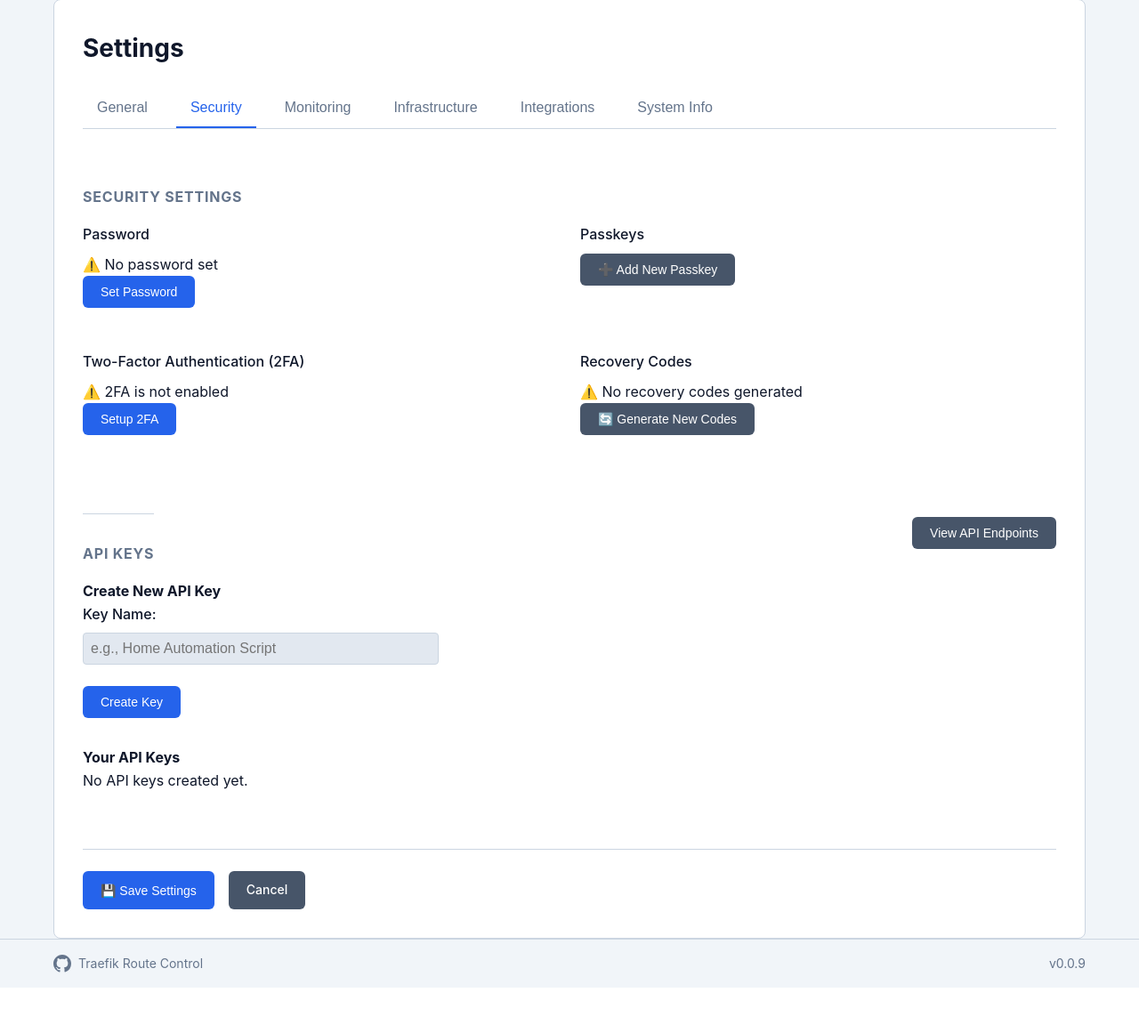
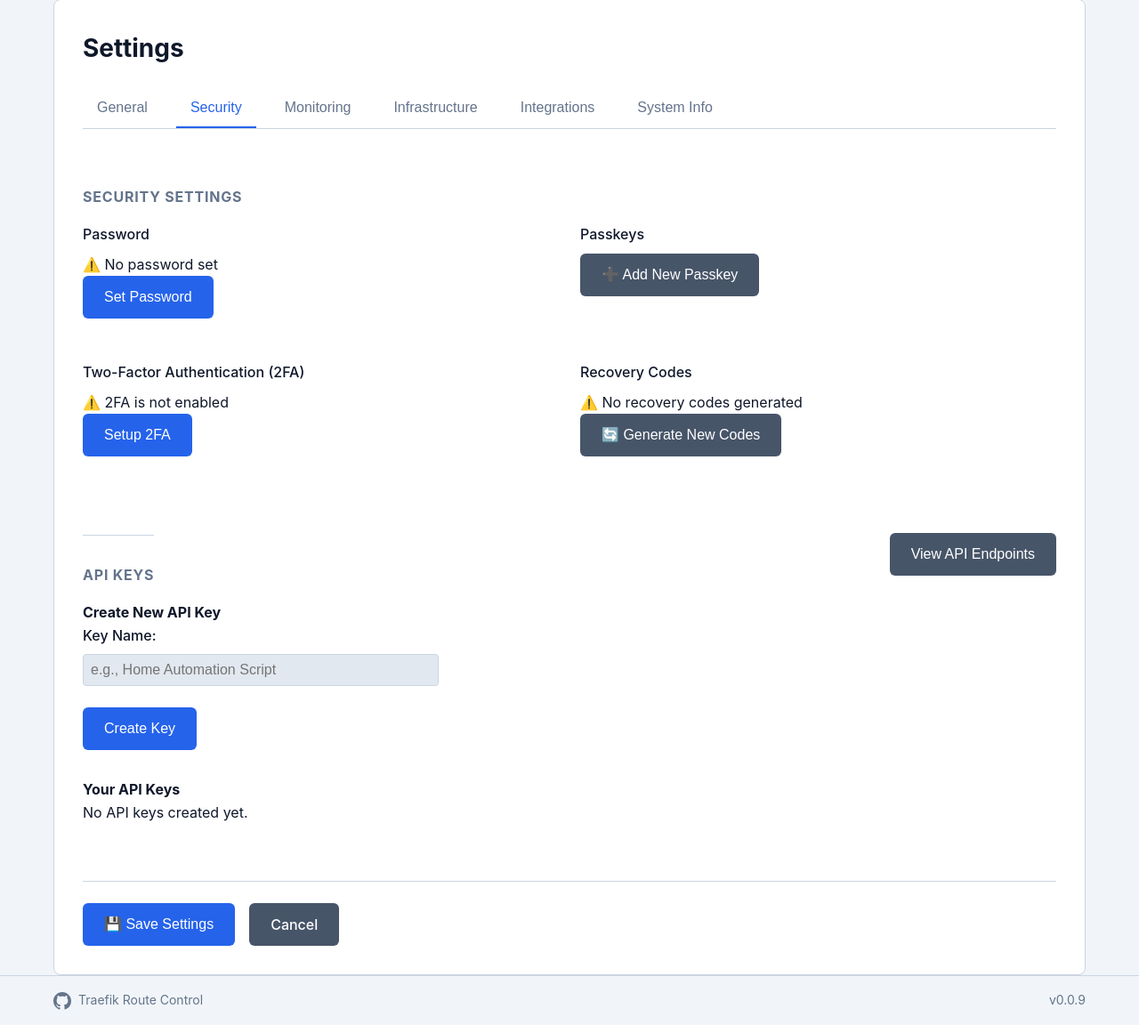
Before and after one commit to m1ckyb/Traefik-Route-Control, a Flask app: page /settings in a window 1280 px wide. Shown: the part 108-1260 px from the top of the page at 89% size. Before the commit the page ends 1218 px from the top, so only its background shows below. Run offline with Flask 3, Linux system fonts and the light colour scheme; a user stored in the database is signed in; data comes from the database, SQL or seed files in the repository; data that the repository does not hold is empty.

Commit message:
Standardize button sizes

```diff
--- a/static/css/style.css
+++ b/static/css/style.css
@@ -163,14 +163,15 @@ body > .container {
 /* Buttons */
 .btn {
     display: inline-block;
-    padding: 0.625rem 1.25rem;
+    padding: 0.75rem 1.5rem;
     border-radius: 0.375rem;
     text-decoration: none;
     border: none;
     cursor: pointer;
-    font-size: 0.875rem;
+    font-size: 1rem;
     font-weight: 500;
     transition: all 0.2s;
+    line-height: 1.5;
 }
 
 .btn-primary {
```
